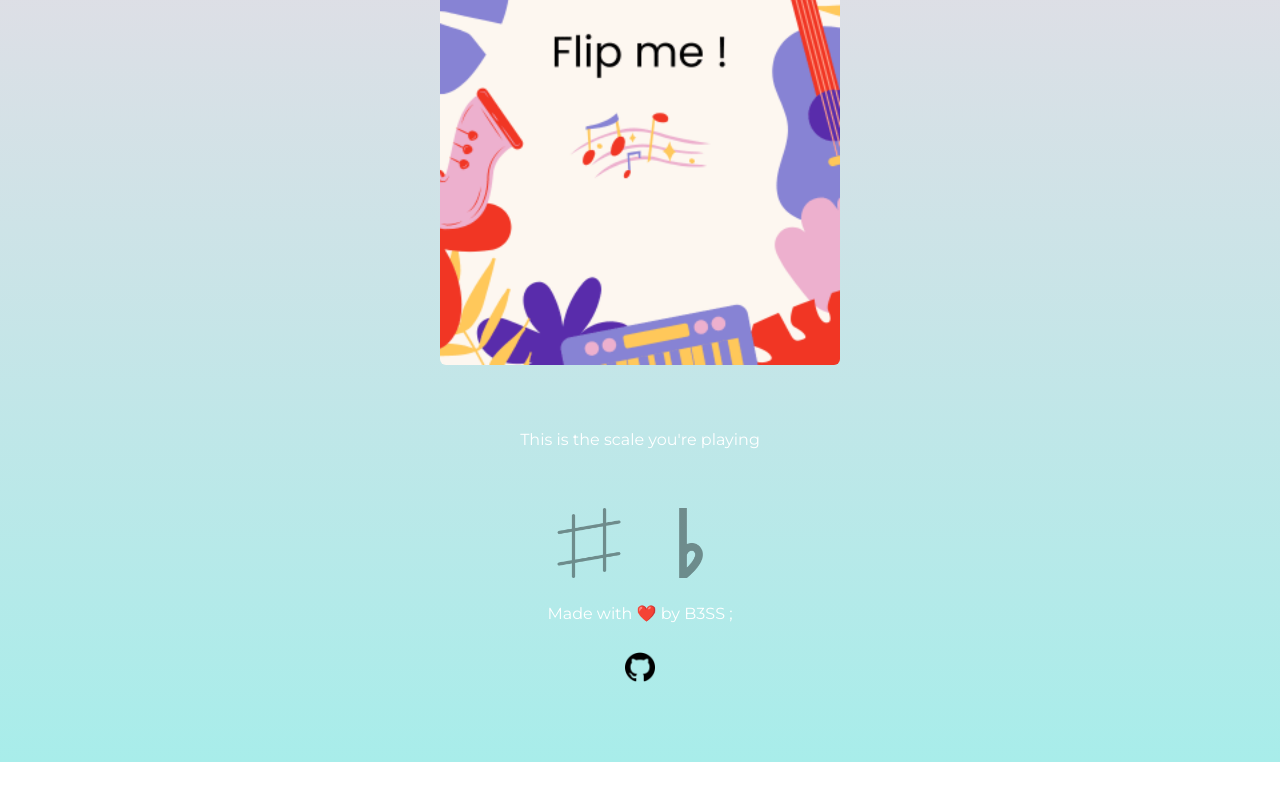
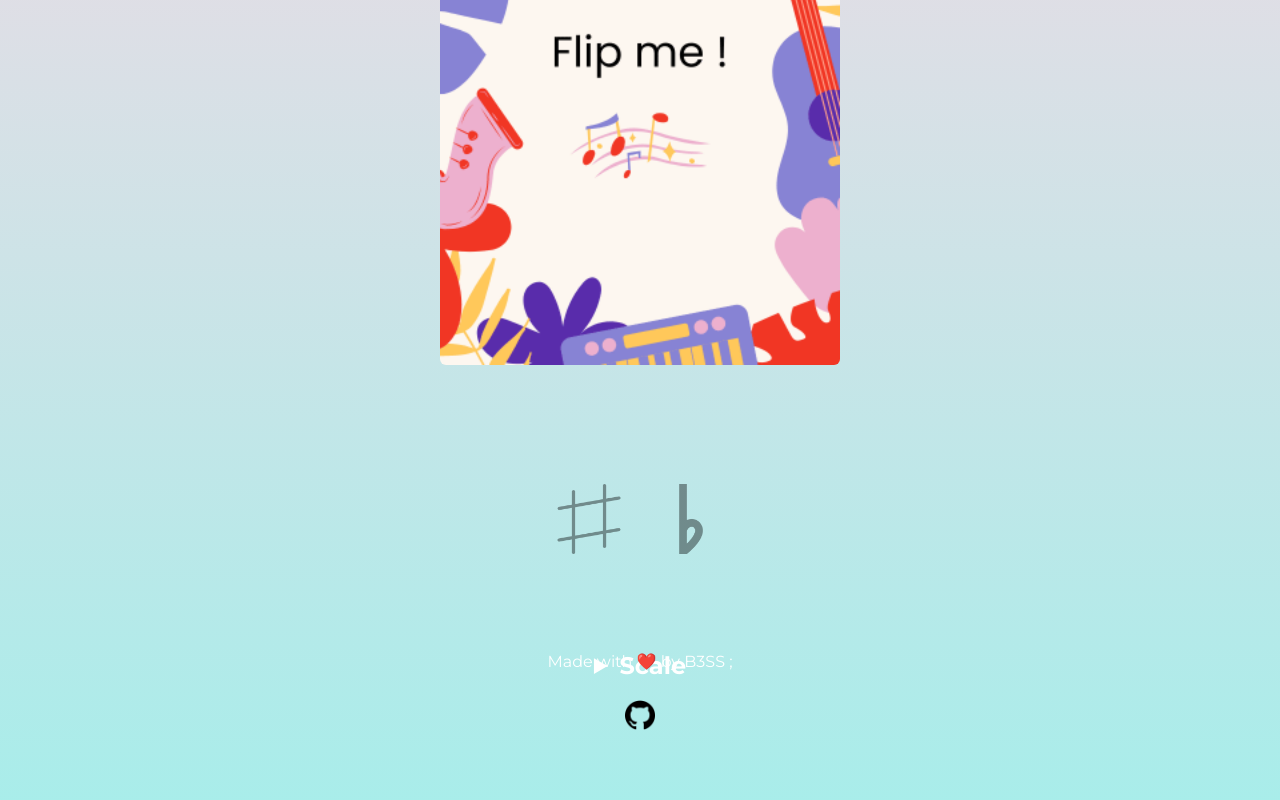
Before and after one commit to sebastien-sq/flip-a-scale, a Next.js app: page / in a window 1280 px wide. Shown: the part 472-1272 px from the top of the page. Before the commit the page ends 1234 px from the top, so only its background shows below. Built offline with nearby package versions, Linux system fonts and the light colour scheme.

Commit message:
design(scale): added details to scale section

```diff
--- a/src/app/page.tsx
+++ b/src/app/page.tsx
@@ -19,11 +19,12 @@ export default function Home() {
         <h1 className="text-4xl font-bold mb-10">Flip a scale ! 🎶</h1>
         <h2 className="text-2xl">Just tap a card to reveal a random scale, then improvise with it !</h2>
       </div>
-      <div className="flex flex-col items-center justify-between p-8 ">
+      <div className=" flex flex-col items-center justify-between p-8 ">
         <CardContainer className="m-20 flex flex-col items-center justify-center" useFlats={useFlats} useSharps={useSharps}/>
-        <ScalesContainer />
         <CheckboxContainer className="m-10 flex row items-center justify-center" onAccidentalChange={handleAccidentalChange} />
-      </div>
+
+          <ScalesContainer />
+        </div>
       <footer className="absolute bottom-20 h-20 flex flex-col items-center justify-between">
         <p >
           Made with ❤️ by B3SS ;
--- a/src/components/scales/ScalesContainer.tsx
+++ b/src/components/scales/ScalesContainer.tsx
@@ -1,14 +1,15 @@
 import { ScalesContainerProps } from "@/utils/types";
 
-const ScalesContainer : React.FC<ScalesContainerProps> = ({ datas}) => {
+const ScalesContainer : React.FC<ScalesContainerProps> = () => {
 
     return (
-        <div className={"flex flex-row flex-wrap justify-center"} id="scales-container" >
-            <div id="output">
-            <h4>This is the scale you're playing</h4>
+        <details className="flex flex-col items-center justify-center mt-10">
+            <summary className="text-2xl font-bold text-center ">Scale</summary>
 
-            </div>
-        </div>
+            <div id="output-scale" className=""></div>
+
+        </details>
+
     )
 }
 
--- a/src/components/scales/generateScale.ts
+++ b/src/components/scales/generateScale.ts
@@ -4,7 +4,7 @@ import orderScale from "./orderScale";
 
 function generateScale(scale: Scale) {
 // Clear the output div first
-const output = document.getElementById('output');
+const output = document.getElementById('output-scale');
 if (output instanceof HTMLElement) {
     output.innerHTML = '';
 }
@@ -12,7 +12,7 @@ if (output instanceof HTMLElement) {
 const { Factory, EasyScore, System } = Vex.Flow;
 
 const vf = new Factory({
-  renderer: { elementId: 'output', width: 500, height: 200 },
+  renderer: { elementId: 'output-scale', width: 300, height: 200 },
 });
 
 const score = vf.EasyScore();
--- a/src/components/scales/orderScale.ts
+++ b/src/components/scales/orderScale.ts
@@ -38,9 +38,9 @@ import { Scale } from "@/utils/types";
 
         return `${noteName}${adjustedOctave}`;
       }
+
       const notesWithOctaves = assignOctaves(scale.notes);
       const adjustedNotes = notesWithOctaves.map(note => adjustOctave(note));
-
       return adjustedNotes;
       }
 export default orderScale;
```
